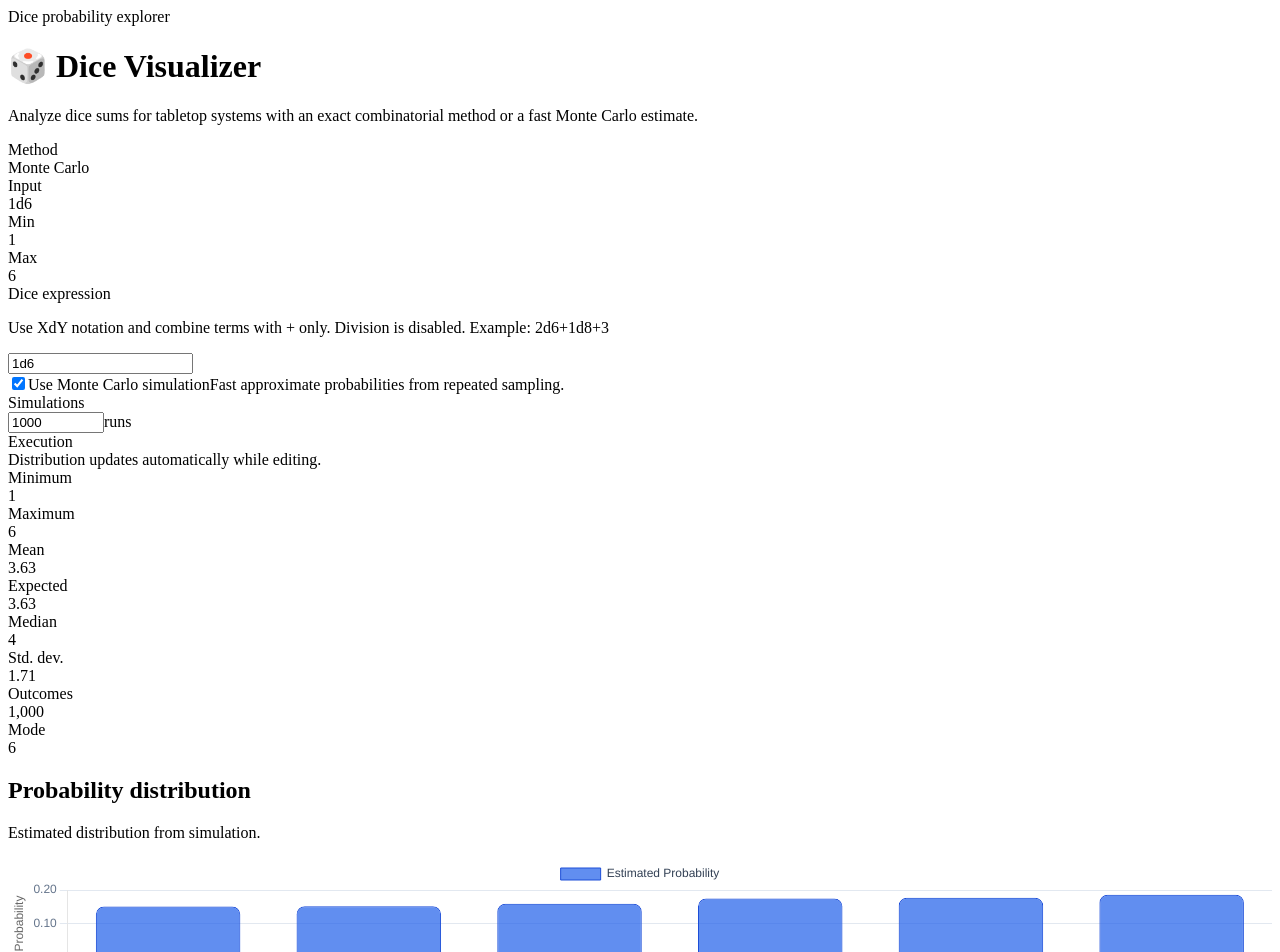
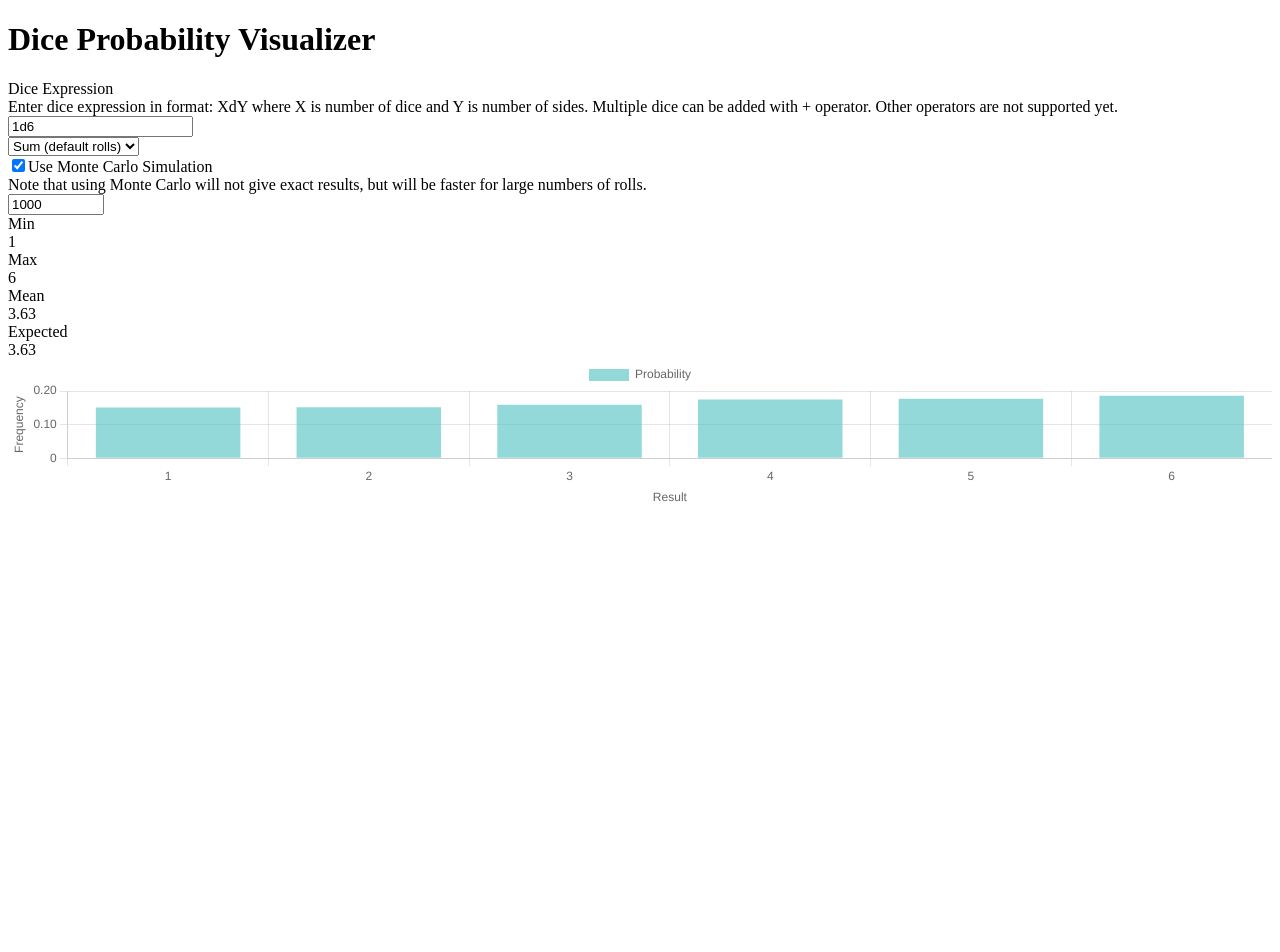
Before and after one commit to Trance-0/DiceVisualize, a Next.js app in the folder dice/: page / in a window 1280 px wide. Shown: the top 952 px of the page. After the commit the page ends 800 px from the top, so only its background shows below. Built offline with nearby package versions, Linux system fonts and the light colour scheme.

Commit message:
Restructure page.tsx to match requested baseline format

```diff
--- a/dice/src/app/page.tsx
+++ b/dice/src/app/page.tsx
@@ -11,8 +11,8 @@ import {
   Tooltip,
   Legend,
   BarController,
+  ChartData,
   ChartOptions,
-  ChartData,
 } from "chart.js";
 
 ChartJS.register(
@@ -33,8 +33,8 @@ interface DiceRoll {
 function parseDiceExpression(expression: string): DiceRoll[] {
   const sanitized = expression.replace(/\s+/g, "");
 
-  if (sanitized.includes("/")) {
-    throw new Error("Division is not supported.");
+  if (sanitized.includes("/") || sanitized.includes("*") || sanitized.includes("-") || sanitized.includes("(") || sanitized.includes(")")) {
+    throw new Error("Only + is supported between dice terms. Use formats like '1d6' or '2d10+1d4'.");
   }
 
   const parseNode = (expr: string): DiceRoll => {
@@ -68,31 +68,62 @@ function parseDiceExpression(expression: string): DiceRoll[] {
   return diceRolls;
 }
 
-function getMonteCarloDistribution(diceRolls: DiceRoll[], numSimulations: number): number[] {
+function getMonteCarloDistribution(
+  diceRolls: DiceRoll[],
+  numSimulations: number,
+  operation: "sum" | "min" | "max"
+): number[] {
   const results: number[] = [];
+
   for (let i = 0; i < numSimulations; i++) {
     let current = 0;
+    let operationSeeded = false;
+
     for (const roll of diceRolls) {
       for (let j = 0; j < roll.trial; j++) {
-        current += Math.floor(Math.random() * roll.sides) + 1;
+        const rollResult = Math.floor(Math.random() * roll.sides) + 1;
+        switch (operation) {
+          case "sum":
+            current += rollResult;
+            break;
+          case "min":
+            current = operationSeeded ? Math.min(current, rollResult) : rollResult;
+            operationSeeded = true;
+            break;
+          case "max":
+            current = operationSeeded ? Math.max(current, rollResult) : rollResult;
+            operationSeeded = true;
+            break;
         }
       }
+    }
+
     results.push(current);
   }
+
   return results;
 }
 
-function getExactDistribution(diceRolls: DiceRoll[]): number[] {
+function getExactDistribution(diceRolls: DiceRoll[], operation: "sum" | "min" | "max"): number[] {
   let results: number[] = [0];
+
   for (const roll of diceRolls) {
     for (let i = 0; i < roll.trial; i++) {
       const aug: number[] = [];
       for (let j = 0; j < roll.sides; j++) {
         aug.push(j + 1);
       }
+
+      if (operation === "sum") {
         results = results.flatMap((x) => aug.map((y) => x + y));
+      } else if (operation === "min") {
+        results = results.flatMap((x) => aug.map((y) => (x === 0 ? y : Math.min(x, y))));
+      } else {
+        results = results.flatMap((x) => aug.map((y) => Math.max(x, y)));
       }
     }
+  }
+
   return results;
 }
 
@@ -105,7 +136,6 @@ function calculateStats(distribution: number[]) {
       expected: 0,
       median: 0,
       stdDev: 0,
-      mode: [] as number[],
       totalOutcomes: 0,
     };
   }
@@ -117,27 +147,16 @@ function calculateStats(distribution: number[]) {
   const mean = total / distribution.length;
   const expected = mean;
   const median = sorted[Math.floor(sorted.length / 2)];
-
-  const freq: Record<number, number> = {};
-  distribution.forEach((x) => {
-    freq[x] = (freq[x] || 0) + 1;
-  });
-  const maxFreq = Math.max(...Object.values(freq));
-  const mode = Object.keys(freq)
-    .filter((k) => freq[parseInt(k, 10)] === maxFreq)
-    .map((k) => parseInt(k, 10));
-
   const variance = distribution.reduce((acc, val) => acc + Math.pow(val - mean, 2), 0) / distribution.length;
   const stdDev = Math.sqrt(variance);
 
   return {
     min,
     max,
-    mean: Number(mean.toFixed(2)),
-    expected: Number(expected.toFixed(2)),
-    median: Number(median.toFixed(2)),
-    stdDev: Number(stdDev.toFixed(2)),
-    mode: mode.length === distribution.length ? [] : mode,
+    mean,
+    expected,
+    median,
+    stdDev,
     totalOutcomes: distribution.length,
   };
 }
@@ -145,54 +164,47 @@ function calculateStats(distribution: number[]) {
 export default function Home() {
   const [expression, setExpression] = useState("1d6");
   const [numSimulations, setNumSimulations] = useState(1000);
+  const [operation, setOperation] = useState<"sum" | "min" | "max">("sum");
   const [distribution, setDistribution] = useState<number[]>([]);
   const [error, setError] = useState<string>("");
   const [useMonteCarlo, setUseMonteCarlo] = useState(true);
   const [shouldCompute, setShouldCompute] = useState(false);
-  const [loading, setLoading] = useState(false);
 
   const computeDistribution = useCallback(() => {
     try {
-      setLoading(true);
       const diceRolls = parseDiceExpression(expression);
       const results = useMonteCarlo
-        ? getMonteCarloDistribution(diceRolls, numSimulations)
-        : getExactDistribution(diceRolls);
+        ? getMonteCarloDistribution(diceRolls, numSimulations, operation)
+        : getExactDistribution(diceRolls, operation);
       setDistribution(results);
       setError("");
     } catch (e) {
-      setError(e instanceof Error ? e.message : "Invalid dice expression. Use format like '1d6' or '2d10+1d4'.");
-    } finally {
-      setLoading(false);
+      setError(e instanceof Error ? e.message : "Invalid dice expression. Use format like '1d6' or '2d10+1d4'");
     }
-  }, [expression, numSimulations, useMonteCarlo]);
+  }, [expression, numSimulations, operation, useMonteCarlo]);
 
   useEffect(() => {
     if (useMonteCarlo || shouldCompute) {
       computeDistribution();
       setShouldCompute(false);
     }
-  }, [expression, numSimulations, useMonteCarlo, shouldCompute, computeDistribution]);
+  }, [computeDistribution, useMonteCarlo, shouldCompute]);
 
   const stats = calculateStats(distribution);
 
   const chartData: ChartData<"bar"> = {
-    labels: Array.from({ length: stats.max - stats.min + 1 }, (_, i) => i + stats.min),
-    datasets: [
-      {
-        label: useMonteCarlo ? "Estimated Probability" : "Exact Probability",
-        data: Array.from({ length: stats.max - stats.min + 1 }, (_, i) => {
-          const value = i + stats.min;
-          const count = distribution.filter((x) => x === value).length;
-          return distribution.length ? count / distribution.length : 0;
-        }),
-        backgroundColor: "rgba(37, 99, 235, 0.72)",
-        borderColor: "rgba(29, 78, 216, 1)",
-        borderWidth: 1,
-        borderRadius: 8,
-        hoverBackgroundColor: "rgba(59, 130, 246, 0.85)",
-      },
-    ],
+    labels: Array.from({ length: Math.max(0, stats.max - stats.min + 1) }, (_, i) => i + stats.min),
+    datasets: [{
+      label: "Probability",
+      data: (useMonteCarlo
+        ? Array.from({ length: Math.max(0, stats.max - stats.min + 1) }, (_, i) =>
+            distribution.filter((x) => x === i + stats.min).length / numSimulations
+          )
+        : Array.from({ length: Math.max(0, stats.max - stats.min + 1) }, (_, i) =>
+            distribution.filter((x) => x === i + stats.min).length / distribution.length
+          )),
+      backgroundColor: "rgba(75, 192, 192, 0.6)",
+    }],
   };
 
   const chartOptions: ChartOptions<"bar"> = {
@@ -203,217 +215,119 @@ export default function Home() {
         beginAtZero: true,
         title: {
           display: true,
-          text: "Probability",
-          font: { size: 12 },
-        },
-        ticks: {
-          color: "#64748b",
-        },
-        grid: {
-          color: "#e2e8f0",
+          text: "Frequency",
         },
       },
       x: {
         title: {
           display: true,
           text: "Result",
-          font: { size: 12 },
         },
-        ticks: {
-          color: "#64748b",
-        },
-        grid: {
-          display: false,
-        },
-      },
-    },
-    plugins: {
-      legend: {
-        display: true,
-        position: "top",
-        labels: {
-          color: "#334155",
-          font: { size: 12 },
-        },
-      },
-      tooltip: {
-        backgroundColor: "rgba(15, 23, 42, 0.92)",
-        titleFont: { size: 13 },
-        bodyFont: { size: 12 },
-        padding: 12,
-        cornerRadius: 10,
       },
     },
   };
 
   return (
-    <div className="min-h-screen bg-gradient-to-br from-slate-100 via-white to-blue-50 px-4 py-6 sm:px-6 lg:px-8">
-      <div className="mx-auto max-w-7xl space-y-6">
-        <header className="rounded-3xl border border-slate-200 bg-white/95 p-6 shadow-lg shadow-slate-200/60 backdrop-blur sm:p-8">
-          <div className="flex flex-col gap-6 lg:flex-row lg:items-center lg:justify-between">
-            <div>
-              <div className="mb-3 inline-flex items-center rounded-full bg-blue-100 px-3 py-1 text-xs font-semibold uppercase tracking-wide text-blue-700">
-                Dice probability explorer
+    <div className="min-h-screen p-4 sm:p-6 lg:p-8 bg-slate-50">
+      <div className="max-w-4xl mx-auto">
+        <h1 className="text-2xl font-bold mb-6">Dice Probability Visualizer</h1>
+
+        <div className="grid gap-4 mb-8">
+          <div className="flex flex-col gap-2">
+            <label htmlFor="diceExpression" className="text-sm font-medium text-gray-700">
+              Dice Expression
+            </label>
+            <div className="text-xs text-gray-500">
+              Enter dice expression in format: XdY where X is number of dice and Y is number of sides. Multiple dice can be added with + operator. Other operators are not supported yet.
             </div>
-              <h1 className="text-3xl font-bold tracking-tight text-slate-900 sm:text-4xl">🎲 Dice Visualizer</h1>
-              <p className="mt-3 max-w-2xl text-sm leading-6 text-slate-600 sm:text-base">
-                Analyze dice sums for tabletop systems with an exact combinatorial method or a fast Monte Carlo estimate.
-              </p>
-            </div>
-
-            <div className="grid grid-cols-2 gap-3 sm:grid-cols-4">
-              <div className="rounded-2xl bg-slate-900 px-4 py-3 text-white">
-                <div className="text-xs uppercase tracking-wide text-slate-300">Method</div>
-                <div className="mt-1 text-sm font-semibold">{useMonteCarlo ? "Monte Carlo" : "Exact"}</div>
-              </div>
-              <div className="rounded-2xl bg-white px-4 py-3 ring-1 ring-slate-200">
-                <div className="text-xs uppercase tracking-wide text-slate-500">Input</div>
-                <div className="mt-1 text-sm font-semibold text-slate-900">{expression}</div>
-              </div>
-              <div className="rounded-2xl bg-white px-4 py-3 ring-1 ring-slate-200">
-                <div className="text-xs uppercase tracking-wide text-slate-500">Min</div>
-                <div className="mt-1 text-sm font-semibold text-slate-900">{distribution.length ? stats.min : "--"}</div>
-              </div>
-              <div className="rounded-2xl bg-white px-4 py-3 ring-1 ring-slate-200">
-                <div className="text-xs uppercase tracking-wide text-slate-500">Max</div>
-                <div className="mt-1 text-sm font-semibold text-slate-900">{distribution.length ? stats.max : "--"}</div>
-              </div>
-            </div>
-          </div>
-        </header>
-
-        <div className="grid gap-6 xl:grid-cols-[360px_minmax(0,1fr)]">
-          <aside className="rounded-3xl border border-slate-200 bg-white p-5 shadow-lg shadow-slate-200/50 sm:p-6 xl:sticky xl:top-6 xl:self-start">
-            <div className="space-y-5">
-              <div>
-                <label htmlFor="diceExpression" className="mb-2 block text-sm font-semibold text-slate-800">
-                  Dice expression
-                </label>
-                <p className="mb-3 text-xs leading-5 text-slate-500">
-                  Use XdY notation and combine terms with <span className="font-medium text-slate-700">+</span> only. Division is disabled. Example: <span className="font-medium text-slate-700">2d6+1d8+3</span>
-                </p>
+            <div className="flex flex-col sm:flex-row gap-4">
+              <div className="flex-1">
                 <input
                   id="diceExpression"
                   type="text"
                   value={expression}
                   onChange={(e) => setExpression(e.target.value)}
-                  placeholder="e.g. 1d6 or 2d10+1d4"
-                  className="w-full rounded-2xl border border-slate-300 bg-slate-50 px-4 py-3 text-slate-900 outline-none transition focus:border-blue-500 focus:bg-white focus:ring-4 focus:ring-blue-100"
+                  placeholder="e.g., 1d6, 2d10+1d4"
+                  className="w-full p-2 border rounded"
                 />
               </div>
-
-              <div className="rounded-2xl border border-slate-200 bg-slate-50 px-4 py-4">
-                <label className="flex items-start gap-3 cursor-pointer">
+              <select
+                value={operation}
+                onChange={(e) => setOperation(e.target.value as "sum" | "min" | "max")}
+                className="p-2 border rounded"
+                title="Choose how to combine multiple dice: sum, minimum, or maximum"
+              >
+                <option value="sum">Sum (default rolls)</option>
+                <option value="min">Disadvantage</option>
+                <option value="max">Advantage</option>
+              </select>
+            </div>
+            <div className="flex items-center gap-4">
+              <label className="flex items-center gap-2">
                 <input
                   type="checkbox"
                   checked={useMonteCarlo}
                   onChange={(e) => setUseMonteCarlo(e.target.checked)}
-                    className="mt-1 h-4 w-4 accent-blue-600"
+                  className="w-4 h-4"
                 />
-                  <span>
-                    <span className="block text-sm font-semibold text-slate-800">Use Monte Carlo simulation</span>
-                    <span className="mt-1 block text-xs leading-5 text-slate-500">
-                      {useMonteCarlo ? "Fast approximate probabilities from repeated sampling." : "Disabled. Exact computation is active."}
-                    </span>
-                  </span>
+                Use Monte Carlo Simulation
               </label>
             </div>
 
+            <div className="text-xs text-gray-500">
+              Note that using Monte Carlo will not give exact results, but will be faster for large numbers of rolls.
+            </div>
+            <div>
               {useMonteCarlo && (
-                <div>
-                  <label className="mb-2 block text-sm font-semibold text-slate-800">Simulations</label>
-                  <div className="flex items-center gap-3">
                 <input
                   type="number"
                   value={numSimulations}
                   onChange={(e) => setNumSimulations(parseInt(e.target.value, 10) || 1000)}
                   min="100"
                   max="1000000"
-                      className="w-full rounded-2xl border border-slate-300 bg-white px-4 py-3 text-slate-900 outline-none transition focus:border-blue-500 focus:ring-4 focus:ring-blue-100"
+                  className="w-32 p-2 border rounded"
+                  title="Number of simulations to run"
                 />
-                    <span className="text-xs text-slate-500">runs</span>
-                  </div>
-                </div>
               )}
-
-              <div className="rounded-2xl bg-slate-900 p-4 text-white">
-                <div className="text-xs uppercase tracking-wide text-slate-400">Execution</div>
-                <div className="mt-2 text-sm text-slate-200">
-                  {useMonteCarlo
-                    ? "Distribution updates automatically while editing."
-                    : "Exact mode runs on demand to avoid expensive recomputation."}
-                </div>
               {!useMonteCarlo && (
                 <button
                   onClick={() => setShouldCompute(true)}
-                    disabled={loading}
-                    className="mt-4 inline-flex w-full items-center justify-center rounded-2xl bg-blue-500 px-4 py-3 text-sm font-semibold text-white transition hover:bg-blue-600 disabled:cursor-not-allowed disabled:bg-blue-300"
+                  className="px-4 py-2 bg-blue-500 text-white rounded hover:bg-blue-600"
                 >
-                    {loading ? "Computing..." : "Compute exact distribution"}
+                  Compute
                 </button>
               )}
             </div>
+          </div>
 
-              {error && (
-                <div className="rounded-2xl border border-red-200 bg-red-50 px-4 py-3 text-sm text-red-700">
-                  {error}
+          {error && <div className="text-red-500">{error}</div>}
+
+          <div className="grid grid-cols-2 sm:grid-cols-4 gap-4">
+            <div className="p-4 border rounded bg-white">
+              <div className="text-sm text-gray-500">Min</div>
+              <div className="text-xl font-bold">{stats.min}</div>
             </div>
-              )}
+            <div className="p-4 border rounded bg-white">
+              <div className="text-sm text-gray-500">Max</div>
+              <div className="text-xl font-bold">{stats.max}</div>
             </div>
-          </aside>
-
-          <section className="space-y-6">
-            <div className="grid grid-cols-2 gap-3 sm:grid-cols-4 xl:grid-cols-4 2xl:grid-cols-8">
-              <div className="rounded-2xl bg-white p-4 shadow-sm ring-1 ring-slate-200">
-                <div className="text-xs uppercase tracking-wide text-slate-500">Minimum</div>
-                <div className="mt-2 text-2xl font-bold text-slate-900">{distribution.length ? stats.min : "--"}</div>
+            <div className="p-4 border rounded bg-white">
+              <div className="text-sm text-gray-500">Mean</div>
+              <div className="text-xl font-bold">{stats.mean.toFixed(2)}</div>
             </div>
-              <div className="rounded-2xl bg-white p-4 shadow-sm ring-1 ring-slate-200">
-                <div className="text-xs uppercase tracking-wide text-slate-500">Maximum</div>
-                <div className="mt-2 text-2xl font-bold text-slate-900">{distribution.length ? stats.max : "--"}</div>
-              </div>
-              <div className="rounded-2xl bg-white p-4 shadow-sm ring-1 ring-slate-200">
-                <div className="text-xs uppercase tracking-wide text-slate-500">Mean</div>
-                <div className="mt-2 text-2xl font-bold text-slate-900">{distribution.length ? stats.mean : "--"}</div>
-              </div>
-              <div className="rounded-2xl bg-white p-4 shadow-sm ring-1 ring-slate-200">
-                <div className="text-xs uppercase tracking-wide text-slate-500">Expected</div>
-                <div className="mt-2 text-2xl font-bold text-slate-900">{distribution.length ? stats.expected : "--"}</div>
-              </div>
-              <div className="rounded-2xl bg-white p-4 shadow-sm ring-1 ring-slate-200">
-                <div className="text-xs uppercase tracking-wide text-slate-500">Median</div>
-                <div className="mt-2 text-2xl font-bold text-slate-900">{distribution.length ? stats.median : "--"}</div>
-              </div>
-              <div className="rounded-2xl bg-white p-4 shadow-sm ring-1 ring-slate-200">
-                <div className="text-xs uppercase tracking-wide text-slate-500">Std. dev.</div>
-                <div className="mt-2 text-2xl font-bold text-slate-900">{distribution.length ? stats.stdDev : "--"}</div>
-              </div>
-              <div className="rounded-2xl bg-white p-4 shadow-sm ring-1 ring-slate-200">
-                <div className="text-xs uppercase tracking-wide text-slate-500">Outcomes</div>
-                <div className="mt-2 text-2xl font-bold text-slate-900">{distribution.length ? stats.totalOutcomes.toLocaleString() : "--"}</div>
-              </div>
-              <div className="rounded-2xl bg-white p-4 shadow-sm ring-1 ring-slate-200">
-                <div className="text-xs uppercase tracking-wide text-slate-500">Mode</div>
-                <div className="mt-2 break-words text-lg font-bold text-slate-900">
-                  {distribution.length ? (stats.mode.length > 0 ? stats.mode.join(", ") : "N/A") : "--"}
+            <div className="p-4 border rounded bg-white">
+              <div className="text-sm text-gray-500">Expected</div>
+              <div className="text-xl font-bold">{stats.expected.toFixed(2)}</div>
             </div>
           </div>
         </div>
 
-            <div className="rounded-3xl border border-slate-200 bg-white p-4 shadow-lg shadow-slate-200/40 sm:p-6">
-              <div className="mb-4 flex flex-col gap-2 sm:flex-row sm:items-end sm:justify-between">
-                <div>
-                  <h2 className="text-xl font-bold text-slate-900">Probability distribution</h2>
-                  <p className="text-sm text-slate-500">
-                    {useMonteCarlo ? "Estimated distribution from simulation." : "Exact distribution from full combinatorial enumeration."}
-                  </p>
-                </div>
-              </div>
-              <div className="h-[320px] sm:h-[420px] xl:h-[520px]">
-                <Chart type="bar" data={chartData} options={chartOptions} />
-              </div>
-            </div>
-          </section>
+        <div className="h-80 sm:h-96 bg-white border rounded p-4">
+          <Chart
+            type="bar"
+            data={chartData}
+            options={chartOptions}
+          />
         </div>
       </div>
     </div>
```
Lines whose indentation alone changed are shown as unchanged.
